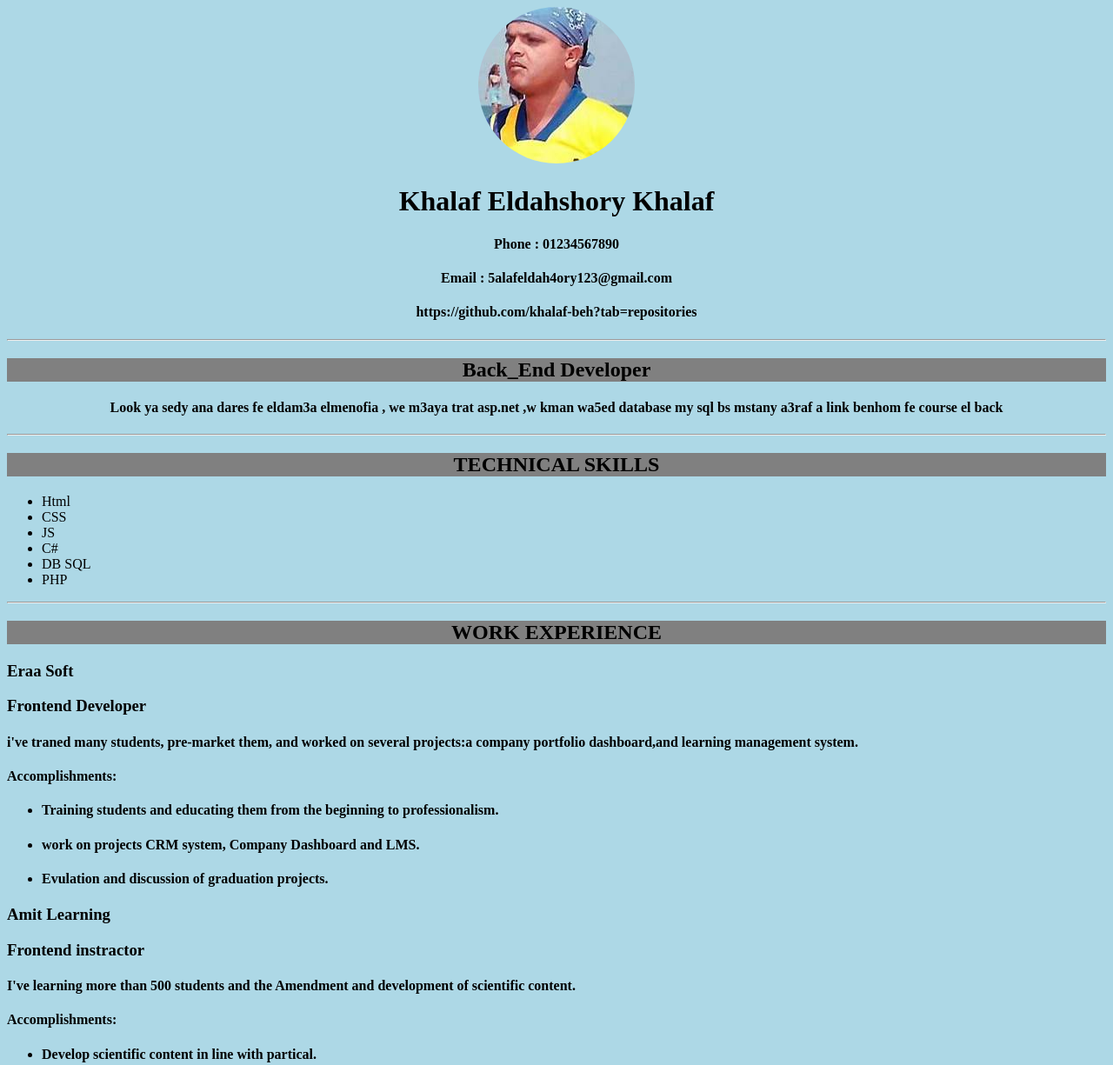
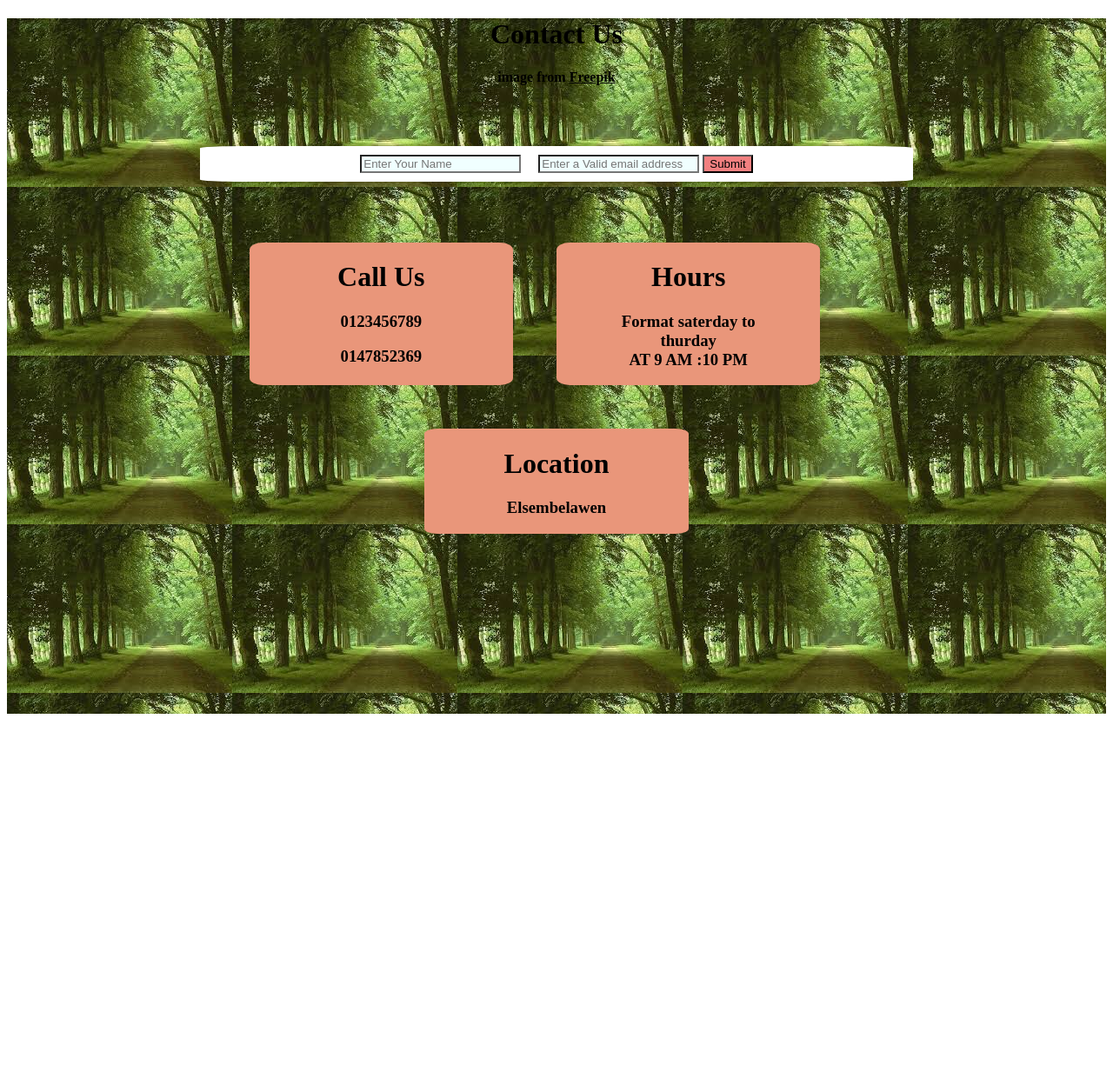
Before and after one commit to Zeyad-3nab/Tasks, a plain HTML site: page index.html in a window 1280 px wide. Shown: the top 1225 px of the page at 87% size. After the commit the page ends 829 px from the top, so only its background shows below. Drawn offline with Linux system fonts and the light colour scheme.

Commit message:
first commit

```diff
--- /dev/null
+++ b/index.css
@@ -0,0 +1,48 @@
+.Parent{
+background-image: url(./assits/BackGroun.jpg);
+width: 100%;
+height: 100vh;
+}
+.container{
+  width: 80%;
+  margin: auto;
+}
+.Parent1{
+  text-align: center;
+}
+
+.Parent2{
+  width: 800px;
+  margin: 70px auto;
+  background-color: white;
+  padding: 10px;
+  display: flex;
+  gap: 20px;
+  justify-content: center;
+  border-top-left-radius: 6%;
+  border-top-right-radius: 6%;
+  border-bottom-left-radius: 6%;
+  border-bottom-right-radius:6%;
+
+}
+
+
+
+.Parent3{
+display: flex;
+gap: 50px;
+flex-wrap: wrap;
+justify-content: center;
+/* align-items: center; */
+
+
+}
+.Parent3 div{
+  width: 30%;
+ text-align: center;
+  background-color: darksalmon;
+  border-top-left-radius: 5%;
+  border-top-right-radius: 5%;
+  border-bottom-left-radius: 5%;
+  border-bottom-right-radius:5%;
+}
--- a/index.html
+++ b/index.html
@@ -2,81 +2,64 @@
 <html lang="en">
 <head>
     <meta charset="UTF-8">
-    <meta name="CV" content="Descripte my self">
+    <meta name="viewport" content="width=device-width, initial-scale=1.0">
     <title>Document</title>
+    <link rel="stylesheet" href="./index.css">
 </head>
 
-<!--حاولت اعمل فريم للصفحه بحيث تبق منظمه اكثر باستخدام (framest)لكن معرفتش  -->
-<!--لو تقدر تفيدني بيها في الفيدباك او واتساب اكون شاكر جدا لحضرتك-->
-
-<body style="background-color:lightblue;">
 
 
-<div style="text-align: center;">
-    <img src="./assets/khalaf.jpg" style="border-radius: 50%;">
-<h1>Khalaf Eldahshory Khalaf</h1>
-<h4>Phone : 01234567890</h4>
-<h4>Email : 5alafeldah4ory123@gmail.com</h4>
-<h4>https://github.com/khalaf-beh?tab=repositories</h4>
-<hr/>
+
+<body>
+    <div class="Parent">
+        <div class="container">
+
+    <div class="Parent1">
+ <h1 >Contact Us</h1>
+ <h4>image from <ins>Freepik</ins></h4>
+    </div>
+
+
+
+ <div class="Parent2">
+<div class="Child21">
+<label for="Name"></label>
+<input type="Name" id="Name" placeholder="Enter Your Name" style="background-color:azure;">
 </div>
 
+<div class="Child22">
+<label for="Email address"></label>
+<input type="email address" id="Email address" placeholder="Enter a Valid email address" style="background-color: azure;">
+<input type="submit" value="Submit" style="background-color: rgb(242, 128, 128); ">
+</div>
+ </div>
 
-<div style="text-align: center;">
-<h2 style="background-color: gray;">Back_End Developer</h2>
-<h4>Look ya sedy ana dares fe eldam3a elmenofia , we m3aya trat asp.net ,w kman wa5ed database my sql bs mstany a3raf a link benhom fe course el back</h4>
-<hr/>
+
+
+
+<div class="Parent3">
+
+<div class="Child31">
+<h1>Call Us</h1>
+<h3>0123456789</h3>
+<h3>0147852369</h3>
 </div>
 
-
-<div>
-<h2 style="text-align: center;background-color: gray;" >TECHNICAL SKILLS</h2>
-<ul >
-<li>Html</li>
-<li>CSS</li>
-<li>JS</li>
-<li>C#</li>
-<li>DB SQL</li>
-<li>PHP</li>
-</ul>
-<hr/>
+<div class="Chile32">
+    <h1>Hours</h1>
+    <h3>Format saterday to <br>thurday  <br>AT 9 AM :10 PM</h3>
 </div>
 
+<br>
 
-<div>
-<h2 style="text-align: center;background-color: gray;">WORK EXPERIENCE</h2>
-<h3>Eraa Soft</h3>
-<h3>Frontend Developer</h3>
-<h4>i've traned many students, pre-market them, and worked on several projects:a company portfolio dashboard,and learning management system.</h4>
-<h4>Accomplishments:</h4>
-<ul>
-<li><h4>Training students and educating them from the beginning to professionalism.</h4></li>
-<li><h4>work on projects CRM system, Company Dashboard and LMS.</h4></li>
-<li><h4>Evulation and discussion of graduation projects.</h4></li>
-</ul>
-
-<h3>Amit Learning</h3>
-<h3>Frontend instractor</h3>
-<h4>I've learning more than 500 students and the Amendment and development of scientific content.</h4>
-<h4>Accomplishments:</h4>
-
-<ul>
-<li><h4>Develop scientific content in line with partical.</h4></li>
-<li><h4>trained more than 500 students.</h4></li>
-<li><h4>Training the developer team to teach them to reactjs.</h4></li>
-</ul>
-
-<hr/>
+<div class="Child33">
+    <h1>Location</h1>
+    <h3>Elsembelawen</h3>
 </div>
 
+</div>
+</div>
+</div>
 
-<div>
-<h2 style="text-align: center;background-color: gray;">CERTIFICATIONS </h2>
-
-<ul>
-    <li>Agile Methodology</li>
-</ul>
-</div>
 </body>
-
 </html>
```
Also changed, not shown: assets/khalaf.jpg (deleted), assits/BackGroun.jpg (added), 1 other file.
